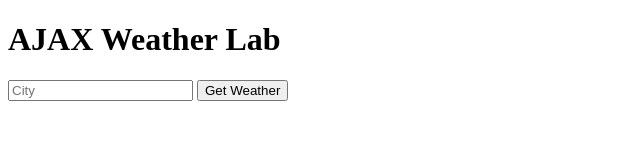
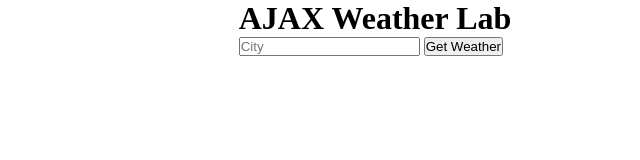
Before and after one commit to millerado/weather-app-AJAX, a plain HTML site: page index.html in a window 1280 px wide. Shown: the whole page, without its empty margins (0-640 px from the left). Drawn offline with nearby package versions, Linux system fonts and the light colour scheme.

Commit message:
linked style

```diff
--- a/index.html
+++ b/index.html
@@ -6,14 +6,17 @@
     <meta http-equiv="X-UA-Compatible" content="ie=edge" />
     <script src="https://code.jquery.com/jquery-3.3.1.min.js"></script>
     <script defer src="script.js"></script>
+    <link rel="stylesheet" href="./style.css" />
     <title>AJAX Weather Lab</title>
   </head>
   <body>
+    <div>
       <h1>AJAX Weather Lab</h1>
       <main></main>
       <form>
         <input type="text" placeholder="City" />
         <input type="submit" value="Get Weather" />
       </form>
+    </div>
   </body>
 </html>
--- a/style.css
+++ b/style.css
@@ -3,3 +3,11 @@
   padding: 0;
   box-sizing: border-box;
 }
+
+body {
+  display: flex;
+  justify-content: center;
+  align-items: center;
+
+  width: 750px;
+}
```
Lines whose indentation alone changed are shown as unchanged.
